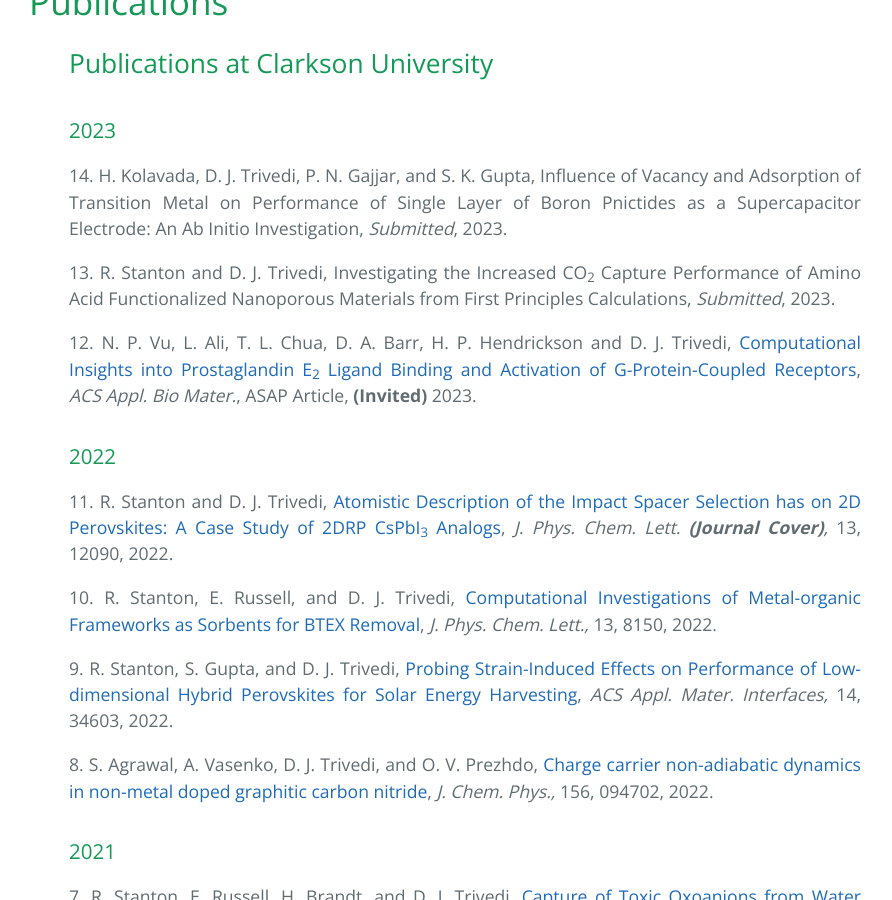
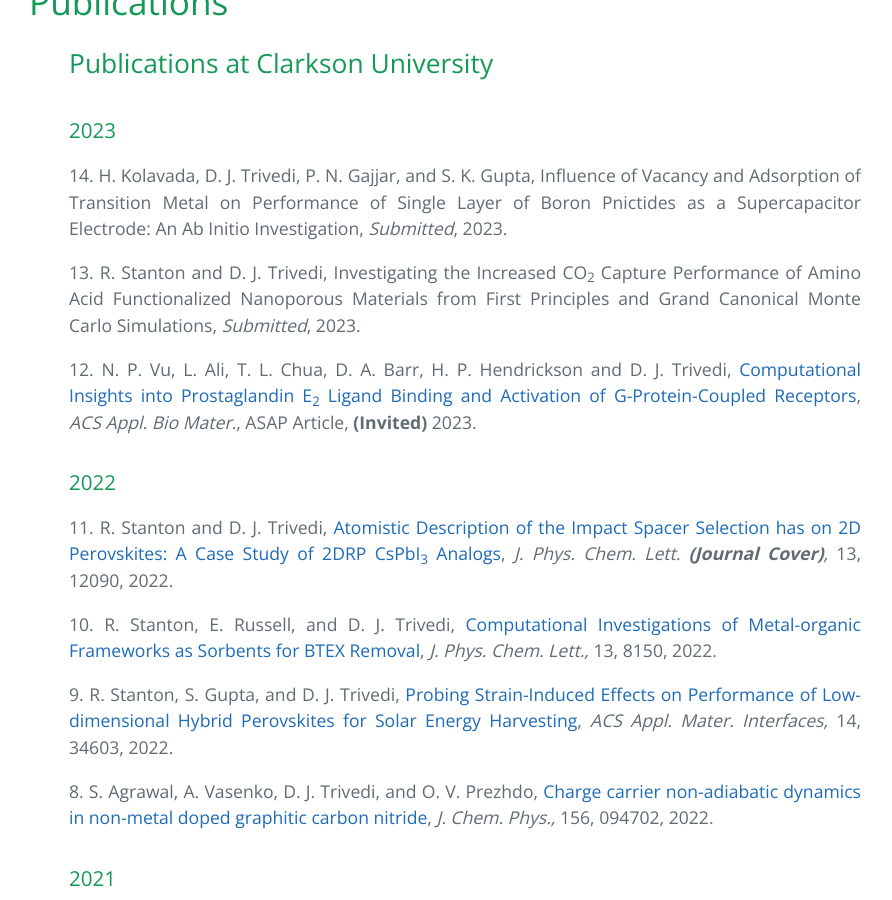
Before and after one commit to dharatrivedi/dharatrivedi.github.io, a Jekyll site: the page built from publication.html, in a window 1280 px wide and 900 px high, scrolled down 393 px. Shown: the whole window, without its empty margins (195-1087 px from the left). Built offline with Jekyll 4.4.1, drawn with Linux system fonts in a browser that asks for light colours.

Commit message:
Update publication.html

```diff
--- a/publication.html
+++ b/publication.html
@@ -10,7 +10,7 @@
     <h3>2023</h3>
      14. H. Kolavada, D. J. Trivedi, P. N. Gajjar, and S. K. Gupta, Influence of Vacancy and Adsorption of Transition Metal on Performance of Single Layer of Boron Pnictides as a Supercapacitor Electrode: An Ab Initio Investigation, <i> Submitted</i>, 2023.
           <p> </p>
-     13. R. Stanton and D. J. Trivedi, Investigating the Increased CO<sub>2</sub> Capture Performance of Amino Acid Functionalized Nanoporous Materials from First Principles Calculations, <i> Submitted</i>, 2023.
+     13. R. Stanton and D. J. Trivedi, Investigating the Increased CO<sub>2</sub> Capture Performance of Amino Acid Functionalized Nanoporous Materials from First Principles and Grand Canonical Monte Carlo Simulations, <i> Submitted</i>, 2023.
           <p> </p>
      12. N. P. Vu, L. Ali, T. L. Chua, D. A. Barr, H. P. Hendrickson and D. J. Trivedi, <a href="https://pubs.acs.org/doi/10.1021/acsabm.2c01049">Computational Insights into Prostaglandin E<sub>2</sub> Ligand Binding and Activation of G-Protein-Coupled Receptors</a>, <i> ACS Appl. Bio Mater.</i>, ASAP Article,<b> (Invited)</b> 2023.
           <p> </p>
```
